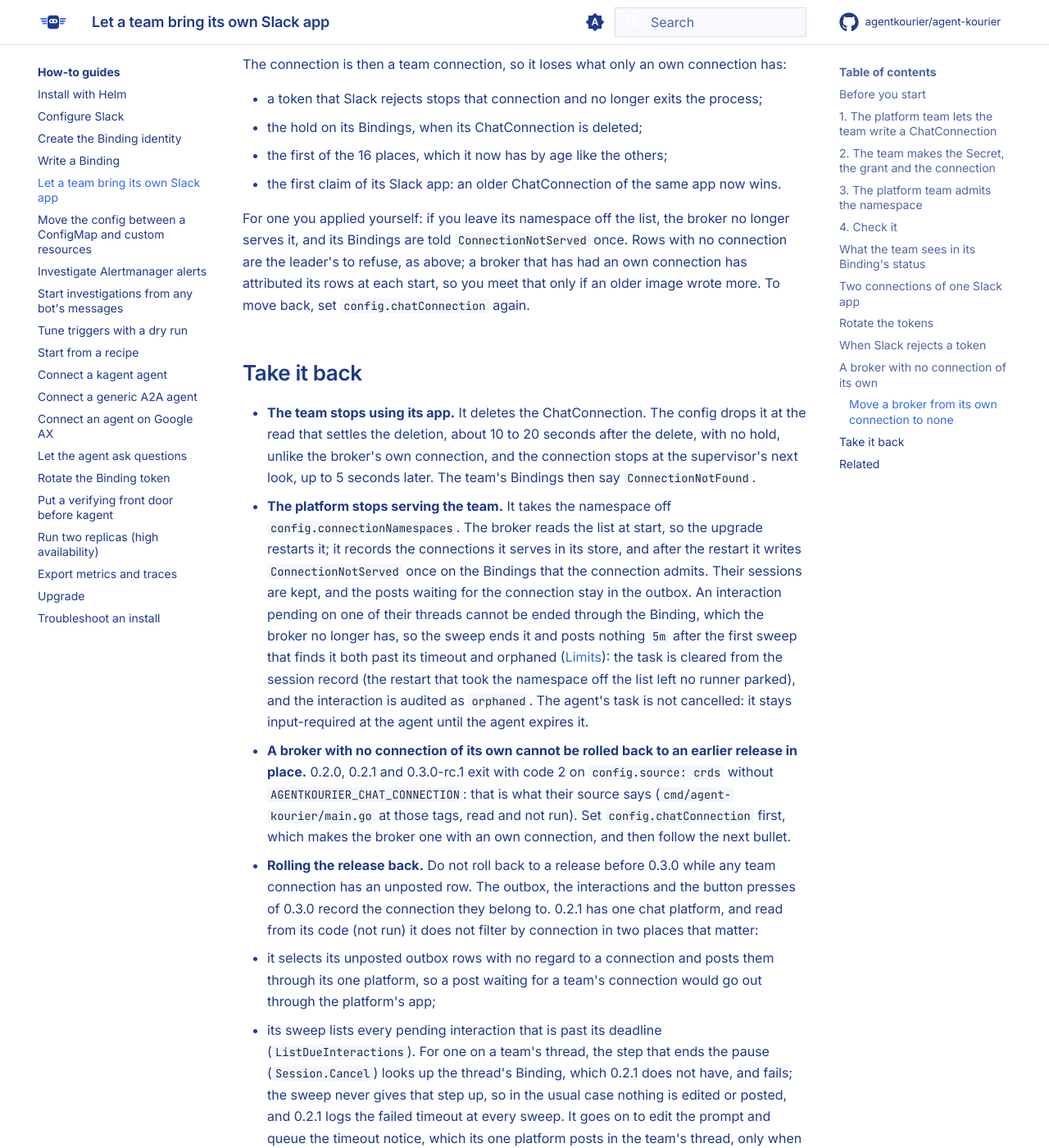
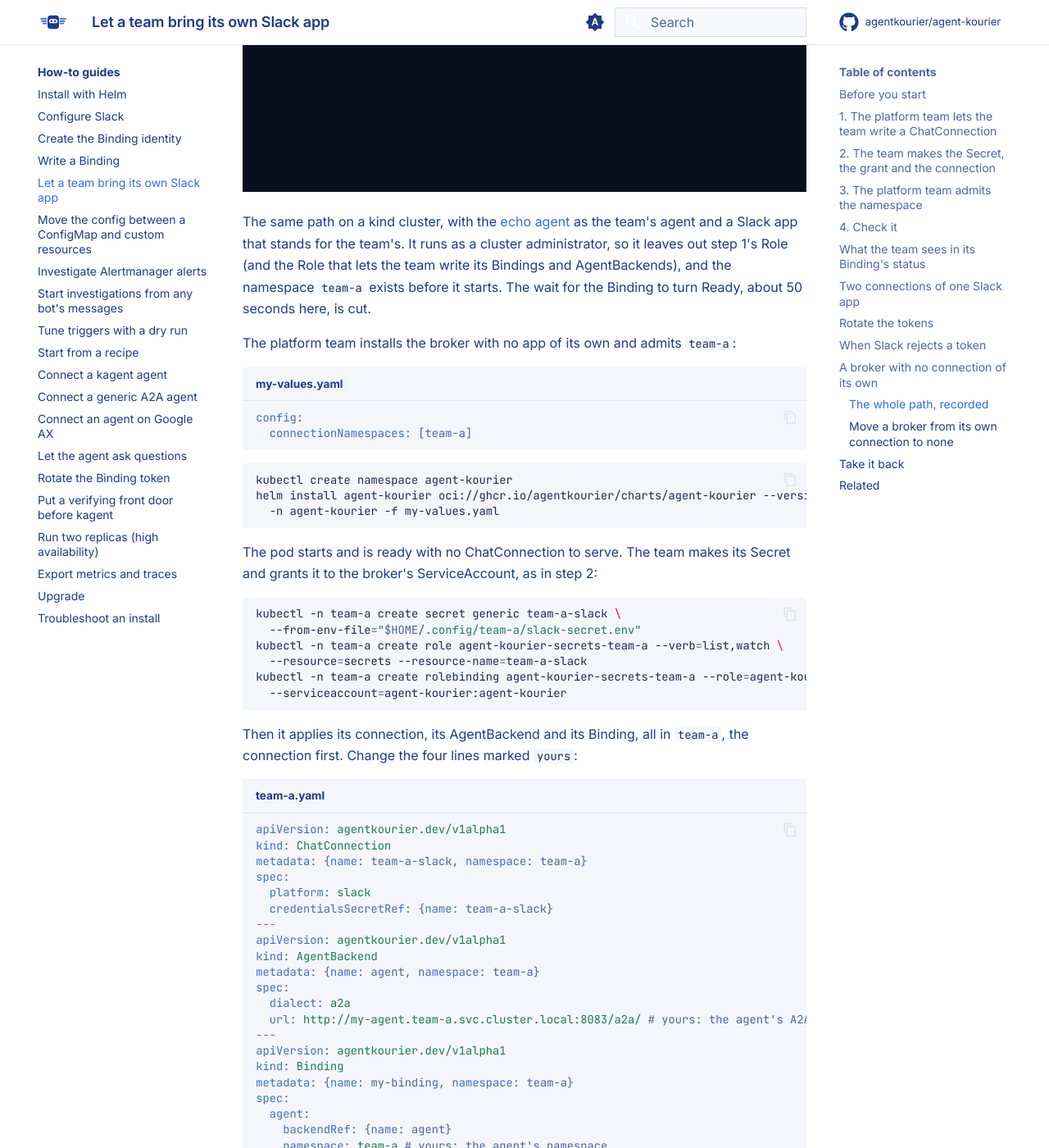
Before and after one commit to agentkourier/agent-kourier, an MkDocs documentation site: the page built from docs/how-to/team-slack-app.md, in a window 1280 px wide and 1400 px high, scrolled down 12614 px. Shown: the whole window at 82% size. Built offline with MkDocs 1.6.1 and Material for MkDocs 9.7.7, drawn with Linux system fonts in a browser that asks for light colours; comment, search, counter and statistics services are not loaded; some of the changed text lies outside the part shown.

Commit message:
docs(clip): show who owns what in the install clip, and add a team-app clip (#251)
* docs(clip): show who owns what in the install clip, and add a team-app clip

The install clip and the Install with Helm example it is recorded from
now split the resources by owner: the platform team's platform.yaml (the
ChatConnection and AgentBackend in agent-kourier, each allowing the
team's namespace) and the team's team.yaml (its Binding in its own
namespace). The closing still is the Slack thread pane alone, so no
earlier take shows and nothing is cut in half.

A second clip, for Let a team bring its own Slack app, records a broker
with no app of its own and a team that brings one: its Secret from a
file, the grant to the broker, then its ChatConnection, AgentBackend and
Binding. record.sh records either (CLIP=install or team) from the blocks
of its page section.

The tapes run at 10 frames a second with quicker typing and no MP4: the
GIF render needs about 9 MB a frame, and a longer take was killed in an
8 GB Docker VM.

* docs(clip): extract skips fenced comments, Dex token goes to my-team, and the recorder notes match the tapes

* docs(clip): the -w is the one change the tapes make to a page command

---------

Co-authored-by: tbickford <814232+tbickford@users.noreply.github.com>

````diff
--- a/docs/how-to/team-slack-app.md
+++ b/docs/how-to/team-slack-app.md
@@ -327,6 +327,78 @@
   Do that: set `config.chatConnection` to the connection that served the rows, upgrade, wait until the leader has started (it logs `store: gave the rows written before connections were recorded to this broker's own connection`),
   and unset it again. A store that no own-connection broker ever used has no such row. Only the replica that becomes the leader makes the check, so with Postgres a standby does not.
 
+### The whole path, recorded
+
+![A terminal. The platform team creates the namespace agent-kourier and installs the agent-kourier chart with values that list team-a in connectionNamespaces and name no ChatConnection, so the broker starts with no Slack app of its own. The team then creates its Slack Secret in team-a from a file, a Role and RoleBinding that let the broker's ServiceAccount list and watch it, fills in the four lines marked yours in team-a.yaml (a ChatConnection, an AgentBackend and a Binding), applies it, and kubectl get akbinding shows the Binding become True OK. Then Slack: a mention of the team's bot, and the agent's answer in its thread.](../assets/clip/team-app.gif)
+
+The same path on a kind cluster, with the
+[echo agent](https://github.com/agentkourier/agent-kourier/blob/main/examples/recipes/echo-agent/agent/README.md) as the team's agent and a
+Slack app that stands for the team's. It runs as a cluster administrator, so it leaves out step 1's Role (and the Role that lets the team write its Bindings and AgentBackends), and the namespace `team-a` exists before
+it starts. The wait for the Binding to turn Ready, about 50 seconds here, is cut.
+
+The platform team installs the broker with no app of its own and admits `team-a`:
+
+```yaml title="my-values.yaml"
+config:
+  connectionNamespaces: [team-a]
+```
+
+```sh
+kubectl create namespace agent-kourier
+helm install agent-kourier oci://ghcr.io/agentkourier/charts/agent-kourier --version 0.3.0 \
+  -n agent-kourier -f my-values.yaml
+```
+
+The pod starts and is ready with no ChatConnection to serve. The team makes its Secret and grants it to the broker's ServiceAccount, as in step 2:
+
+```sh
+kubectl -n team-a create secret generic team-a-slack \
+  --from-env-file="$HOME/.config/team-a/slack-secret.env"
+kubectl -n team-a create role agent-kourier-secrets-team-a --verb=list,watch \
+  --resource=secrets --resource-name=team-a-slack
+kubectl -n team-a create rolebinding agent-kourier-secrets-team-a --role=agent-kourier-secrets-team-a \
+  --serviceaccount=agent-kourier:agent-kourier
+```
+
+Then it applies its connection, its AgentBackend and its Binding, all in `team-a`, the connection first. Change the four lines marked `yours`:
+
+```yaml title="team-a.yaml"
+apiVersion: agentkourier.dev/v1alpha1
+kind: ChatConnection
+metadata: {name: team-a-slack, namespace: team-a}
+spec:
+  platform: slack
+  credentialsSecretRef: {name: team-a-slack}
+---
+apiVersion: agentkourier.dev/v1alpha1
+kind: AgentBackend
+metadata: {name: agent, namespace: team-a}
+spec:
+  dialect: a2a
+  url: http://my-agent.team-a.svc.cluster.local:8083/a2a/ # yours: the agent's A2A URL
+---
+apiVersion: agentkourier.dev/v1alpha1
+kind: Binding
+metadata: {name: my-binding, namespace: team-a}
+spec:
+  agent:
+    backendRef: {name: agent}
+    namespace: team-a # yours: the agent's namespace
+    name: my-agent # yours: the agent's name
+  identity:
+    userId: agent-kourier
+  chat:
+    connectionRef: {name: team-a-slack}
+    channel: C0123456789 # yours: the channel's ID (starts with C), not its name
+    output: live
+  interactions: {askUser: false}
+```
+
+```sh
+kubectl apply -f team-a.yaml
+kubectl -n team-a get akbinding
+```
+
 ### Move a broker from its own connection to none
 
 In one upgrade, set `config.chatConnection` to empty, remove `config.chatConnectionSecret` if it is set (the chart refuses it), and put the connection's namespace
````
Also changed, not shown: README.md (+2 -2 lines), RELEASING.md (+6 -5 lines), docs/how-to/install-with-helm.md (+38 -24 lines), docs/assets/clip/team-app.gif (added), 5 other files.
